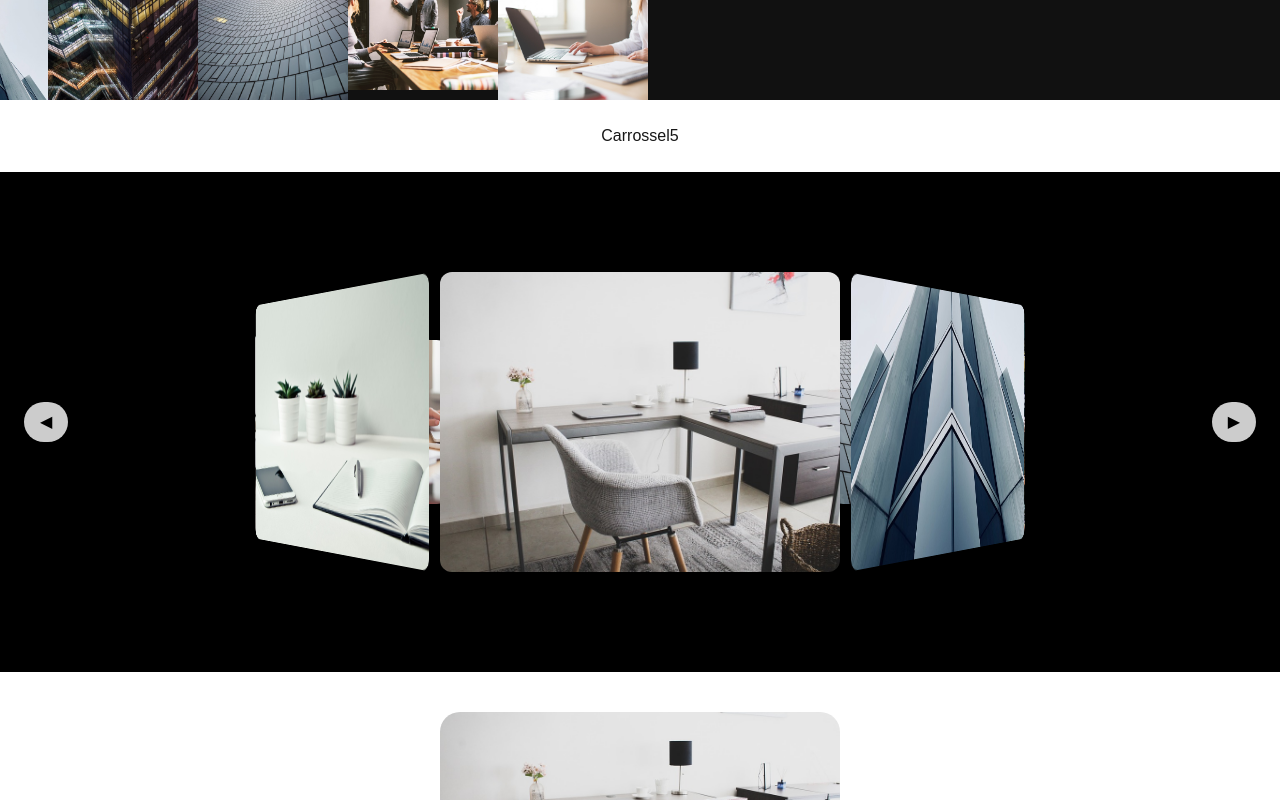
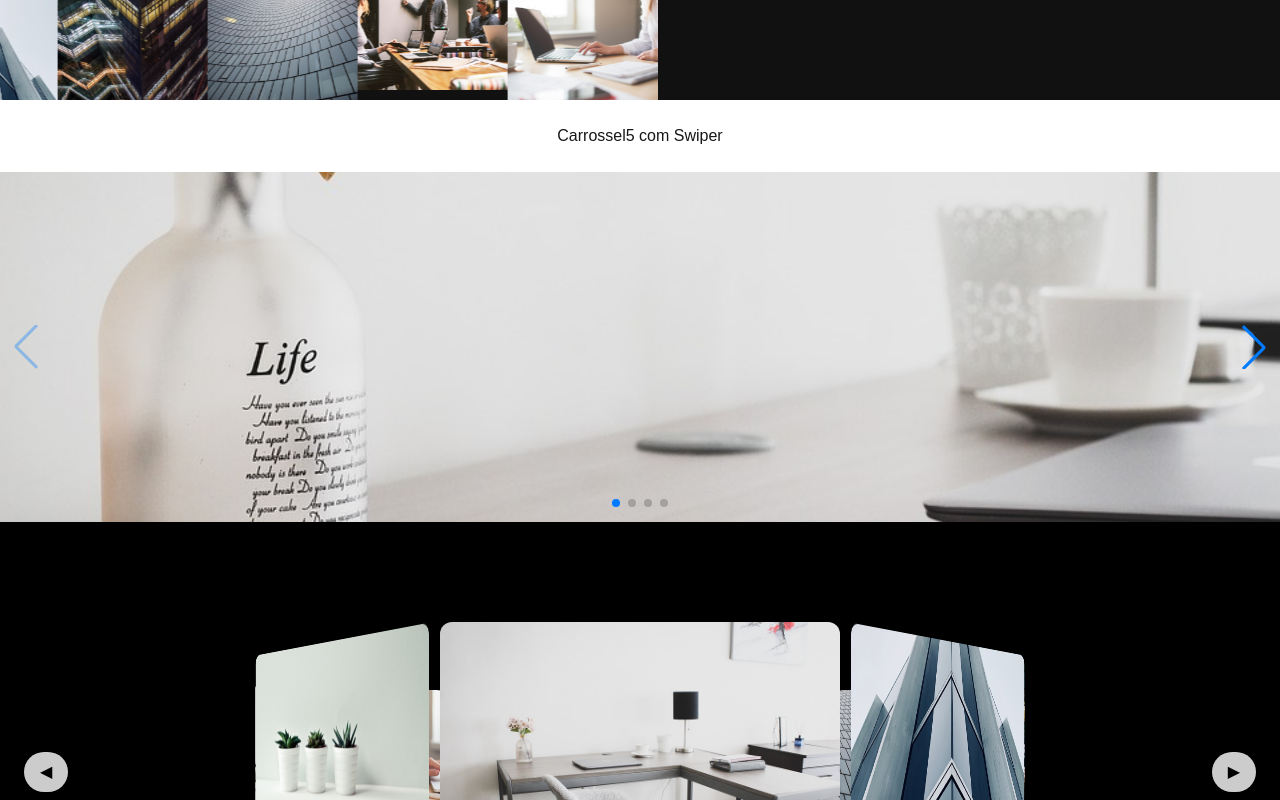
Before and after one commit to davidIsrael-rj/Carrossel_Next.js, a Next.js app: page / in a window 1280 px wide. Shown: the top 800 px of the page. Built offline with nearby package versions, Linux system fonts and the light colour scheme.

Commit message:
Inserindo o Swiper

```diff
--- a/src/template/carrossel/Carrossel5.jsx
+++ b/src/template/carrossel/Carrossel5.jsx
@@ -1,5 +1,5 @@
 import styles from '@/template/carrossel/Carrossel5.module.css'
-import {register} from 'swiper/element/bundle'
+import { register } from 'swiper/element/bundle'
 
 register();
 
@@ -16,21 +16,36 @@ import 'swiper/css';
 import 'swiper/css/navigation';
 import 'swiper/css/pagination';
 import 'swiper/css/scrollbar';
-import {Swiper, SwiperSlide} from 'swiper/react'
+import { Swiper, SwiperSlide } from 'swiper/react'
+import Image from 'next/image';
 
 
-export default function Carrossel5(){
+export default function Carrossel5() {
 
     const data = [
-        {id:1, image:mesa1 },
-        {id:2, image:mesa2 },
-        {id:3, image:mesa3 },
-        {id:4, image:predio },
+        { id: 1, image: mesa1 },
+        { id: 2, image: mesa2 },
+        { id: 3, image: mesa3 },
+        { id: 4, image: predio },
     ]
-    return(
+    return (
         <div className={styles.container}>
-            <h1 className={styles.title}>Carrossel5</h1>
-
+            <h1 className={styles.title}>Carrossel5 com Swiper</h1>
+            <Swiper
+                slidesPerView={1}
+                pagination={{clickable: true}}
+                navigation
+            >
+                {data.map((item) => (
+                    <SwiperSlide key={item.id}>
+                        <Image
+                            className={styles.slideItem}
+                            src={item.image}
+                            alt='Slider'
+                        />
+                    </SwiperSlide>
+                ))}
+            </Swiper>
 
         </div>
     )
--- a/src/template/carrossel/Carrossel5.module.css
+++ b/src/template/carrossel/Carrossel5.module.css
@@ -8,3 +8,9 @@
     text-align: center;
     margin: 24px 0;
 }
+
+.slideItem{
+   width: 100%;
+   height: 350px;
+   object-fit: cover;
+}
```
